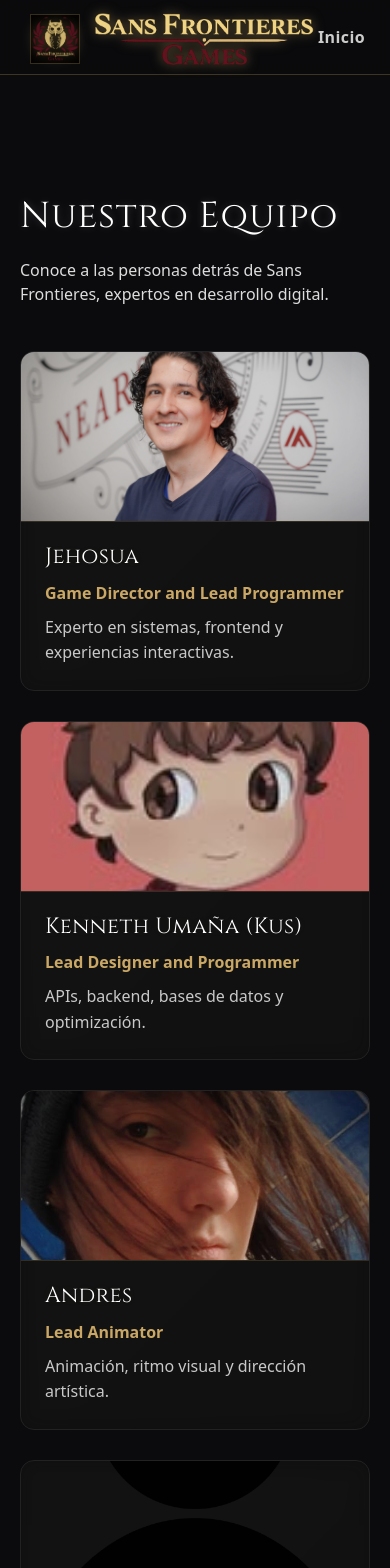
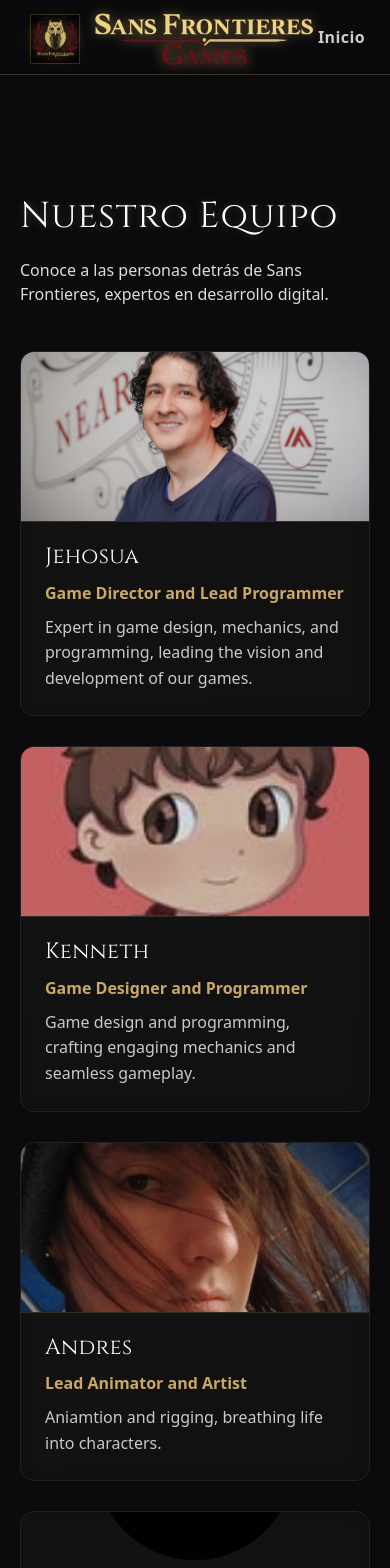
Before and after one commit to SansFrontieresGames/SansFrontieresGames.github.io, a React (Vite) app: page /#/equipo in a window 390 px wide. Shown: the top 1568 px of the page. Built offline with nearby package versions, Linux system fonts and the light colour scheme.

Commit message:
Starting to implement Website Compatibility on Mobile

```diff
--- a/src/pages/Equipo/Equipo.jsx
+++ b/src/pages/Equipo/Equipo.jsx
@@ -33,57 +33,57 @@ export default function Equipo() {
     {
       nombre: "Jehosua",
       rol: "Game Director and Lead Programmer",
-      desc: "Experto en sistemas, frontend y experiencias interactivas.",
+      desc: "Expert in game design, mechanics, and programming, leading the vision and development of our games.",
       img: getImg('jehosua'),
     },
     {
-      nombre: "Kenneth Umaña (Kus)",
-      rol: "Lead Designer and Programmer",
-      desc: "APIs, backend, bases de datos y optimización.",
+      nombre: "Kenneth",
+      rol: "Game Designer and Programmer",
+      desc: "Game design and programming, crafting engaging mechanics and seamless gameplay.",
       img: getImg('kus'),
     },
     {
       nombre: "Andres",
-      rol: "Lead Animator",
-      desc: "Animación, ritmo visual y dirección artística.",
+      rol: "Lead Animator and Artist",
+      desc: "Aniamtion and rigging, breathing life into characters.",
       img: getImg('huesos'),
     },
     {
       nombre: "Kendall",
-      rol: "Animator and Technical Artist",
-      desc: "Da vida a personajes y mundos interactivos.",
+      rol: "Art Director and Animator",
+      desc: "Bring to Life new worlds with stunning style and visual storytelling.",
       img: getImg('animador'),
     },
     {
       nombre: "Estefania",
       rol: "2D & Character Artist",
-      desc: "Arte 2D, personajes y estilo visual.",
+      desc: "Concept Artist and Character Artist, creating captivating characters and immersive worlds.",
       img: getImg('fanny'),
     },
     {
+      nombre: "Kender",
+      rol: "Game Developer and Programmer",
+      desc: "Game development and programming, crafting engaging mechanics.",
+      img: getImg('jorge'),
+    },
+    {
+      nombre: "Daniela",
+      rol: "2D and 3D Artist",
+      desc: "Bring to Life new worlds with stunning style and visual storytelling.",
+      img: getImg('jorge'),
+    },
+    {
+      nombre: "Allison",
+      rol: "2D & Character Artist",
+      desc: "Concept Artist and Character Artist, creating captivating characters and immersive worlds.",
+      img: getImg('jorge'),
+    },
+    /*{
       nombre: "Jorge",
       rol: "SFX & Music Composer",
       desc: "Diseño sonoro y música para experiencias memorables.",
       img: getImg('jorge'),
-    },
-    {
-      nombre: "Jorge",
-      rol: "SFX & Music Composer",
-      desc: "Diseño sonoro y música para experiencias memorables.",
-      img: getImg('jorge'),
-    },
-    {
-      nombre: "Jorge",
-      rol: "SFX & Music Composer",
-      desc: "Diseño sonoro y música para experiencias memorables.",
-      img: getImg('jorge'),
-    },
-    {
-      nombre: "Jorge",
-      rol: "SFX & Music Composer",
-      desc: "Diseño sonoro y música para experiencias memorables.",
-      img: getImg('jorge'),
-    },
+    },*/
   ];
 
   return (
```
Also changed, not shown: 1 other file (tests, documents, lock files or other folders).
